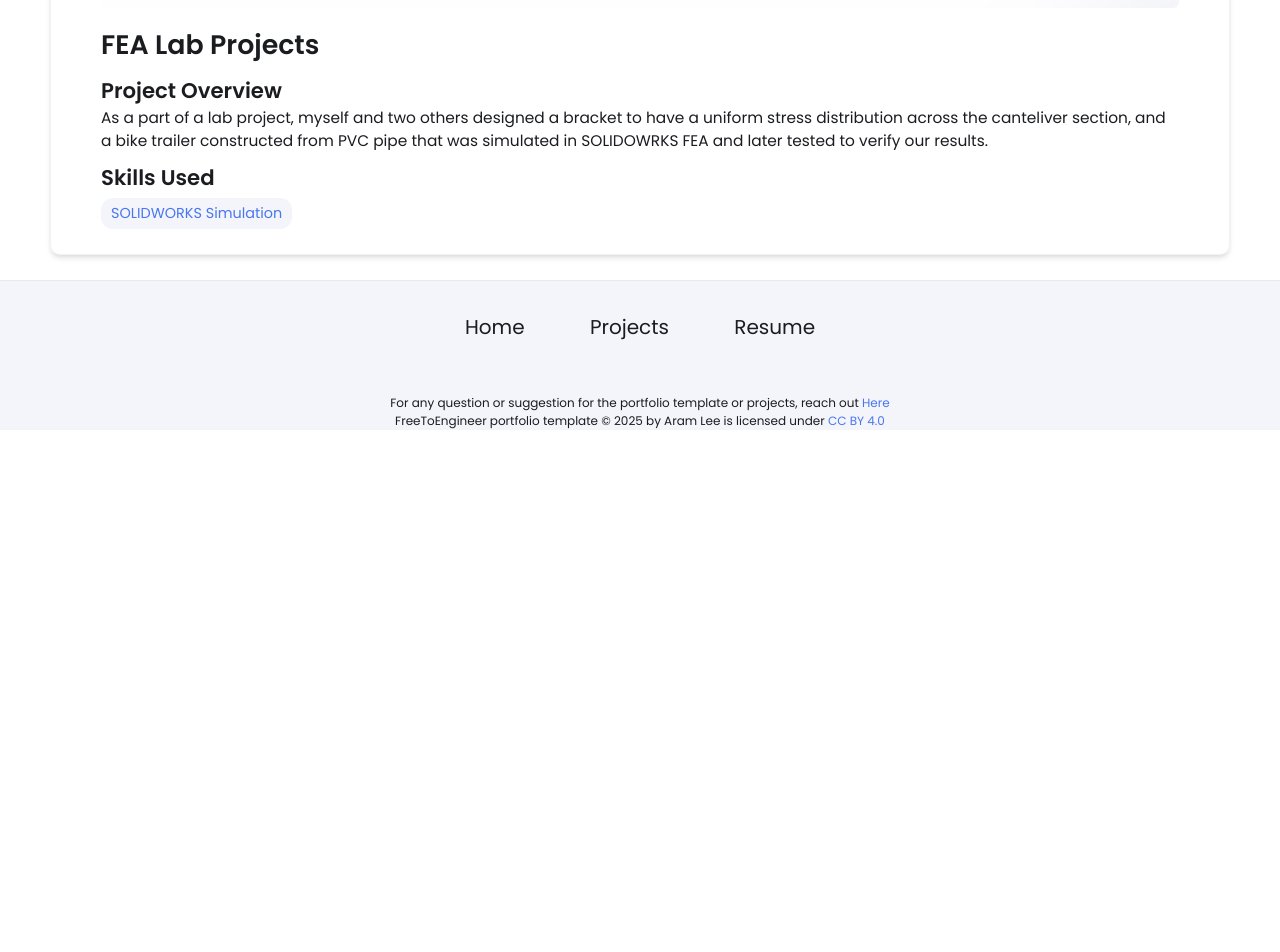
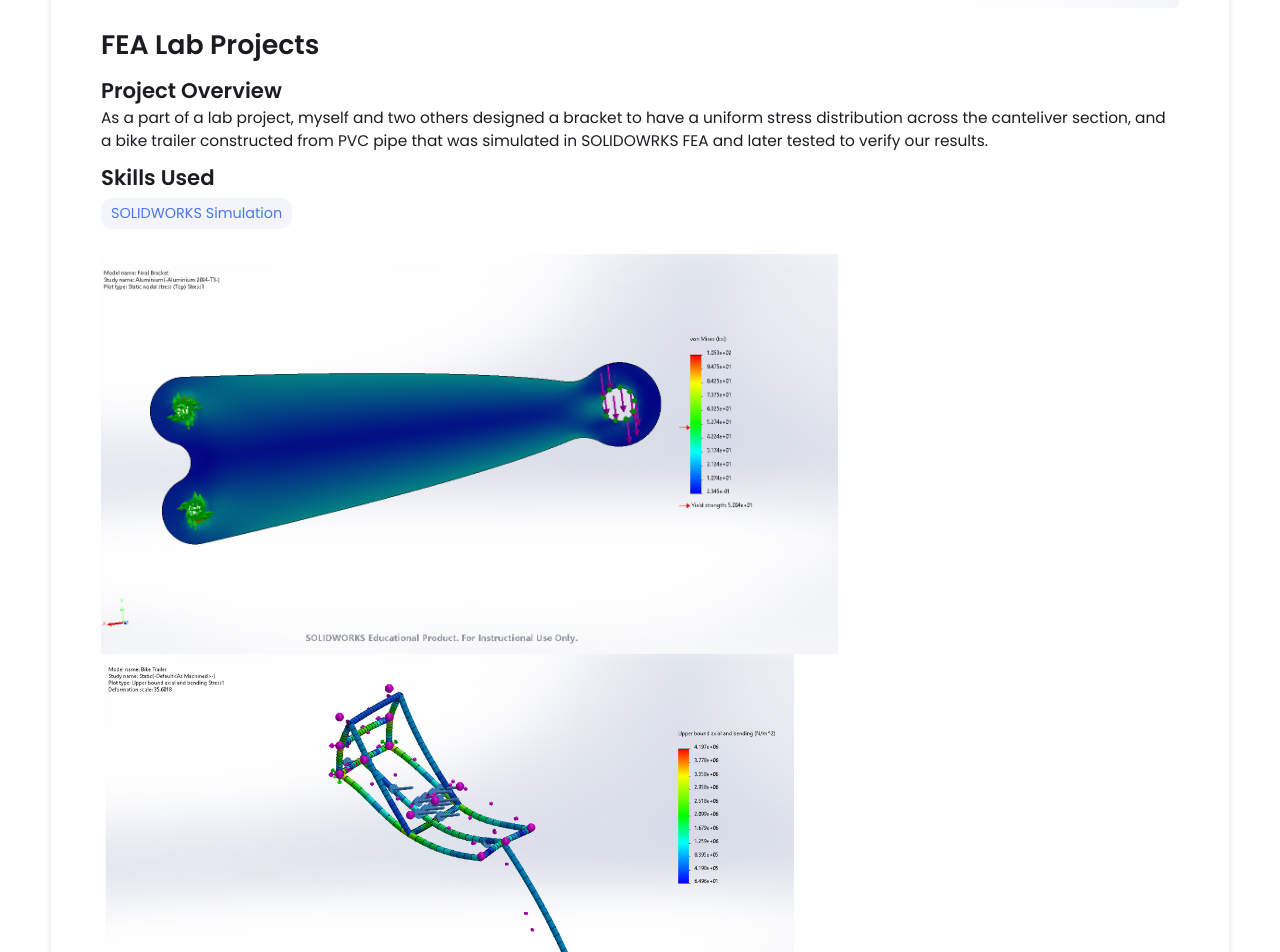
Before and after one commit to jddavitt/jddavitt.github.io, a Jekyll site: the page built from _projects/FEA-Lab/index.md, in a window 1280 px wide. Shown: the part 482-1434 px from the top of the page. Built offline with Jekyll 4.4.1, drawn with Linux system fonts in a browser that asks for light colours; before the commit the page ends 912 px from its top, so only the background shows below that.

Commit message:
Update index.md

```diff
--- a/_projects/FEA-Lab/index.md
+++ b/_projects/FEA-Lab/index.md
@@ -7,3 +7,6 @@ skills:
 
 main-image: /final bracket AL stress.jpg
 ---
+{% include image-gallery.html images="final bracket AL stress.jpg" height="400" %}
+{% include image-gallery.html images="Bike Trailer Static Loading FEA Results.png" height="400" %}
+{% include image-gallery.html images="Final Bracket.pdf" height="400" %}
```
